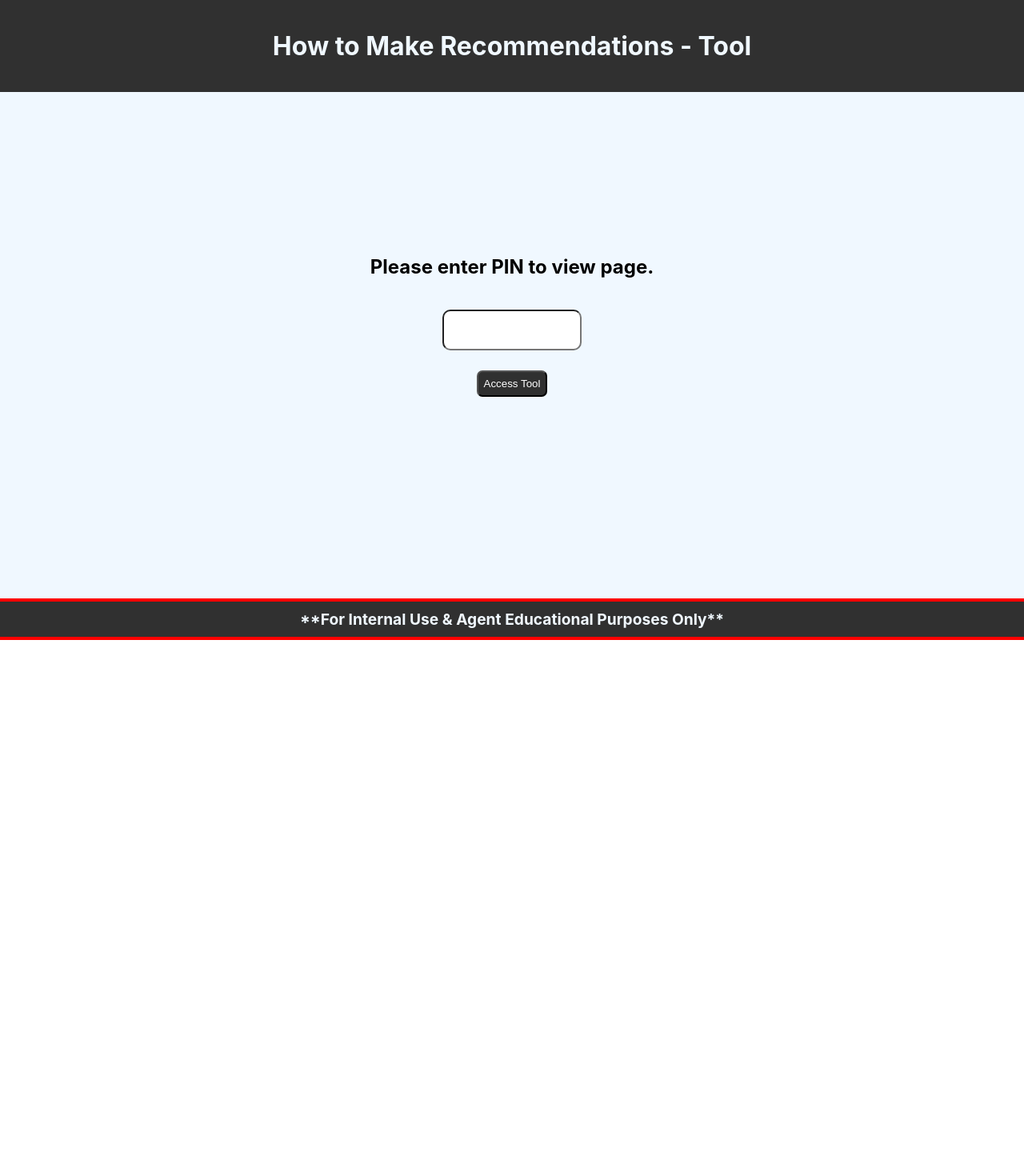
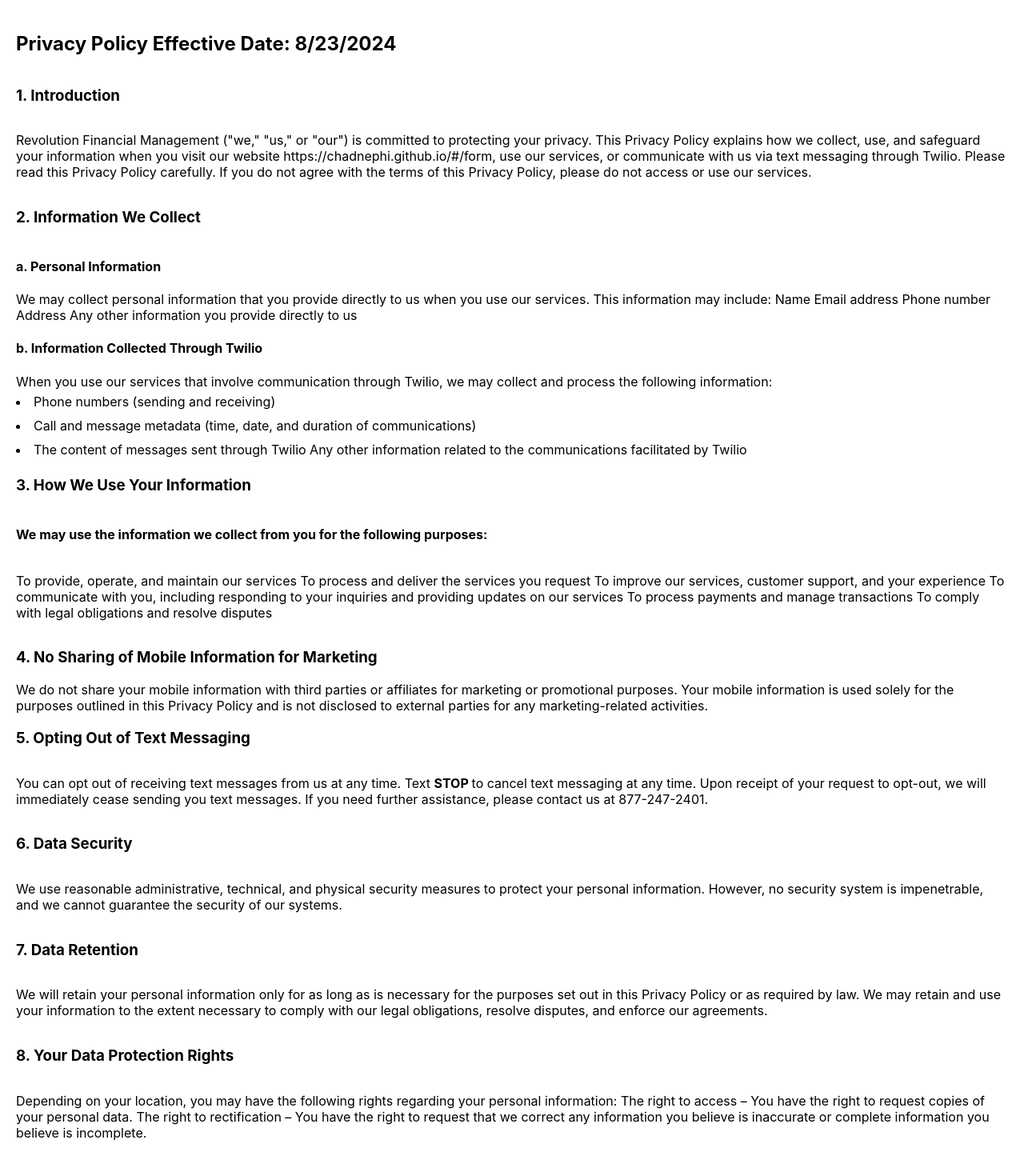
Before and after one commit to chadnephi/RecommendationTool, a React (Create React App) app: page /#/privacy-policy in a window 1280 px wide. Before the commit this address led to /#/auth. Shown: the whole page at 80% size. Before the commit the page ends 800 px from the top, so only its background shows below. Built offline with nearby package versions, Linux system fonts and the light colour scheme.

Commit message:
added Privacy and fixed Form

```diff
--- a/src/App.js
+++ b/src/App.js
@@ -14,6 +14,7 @@ import MidTermGoals from "./Screens/MidTermGoals";
 import AuthScreen from "./Screens/AuthScreen";
 import Home from "./Screens/Home";
 import Form1 from "./Screens/Form";
+import Privacy from "./Screens/Privacy";
 
 function App() {
   const token = "77IEE";
@@ -70,11 +71,9 @@ function App() {
         />
         <Route path="*" element={<Navigate to="/auth" />} />
         <Route path="/form" element={!isAuthorized ? <Form1 /> : <Navigate to="/auth" />} />
+        <Route path="/privacy-policy" element={!isAuthorized ? <Privacy /> : <Navigate to="/auth" />} />
       </Routes>
       {isAuthorized && <Footer />}
-      {/* <Routes>
-        <Route path="*" element={<Navigate to="/auth" />} />
-      </Routes> */}
     </div>
   );
 }
--- a/src/Screens/Form.jsx
+++ b/src/Screens/Form.jsx
@@ -75,14 +75,14 @@ const Form1 = () => {
           and{" "}
           <span>
             <Link
-              to="https://www.worldfinancialgroup.com/legal/privacy-policy"
+              to={"/privacy-policy"}
               target="_blank"
               style={{ color: "#3770BA", textDecoration: "underline" }}
             >
               Privacy Policy
             </Link>
           </span>{" "}
-          for additional details
+          for additional details.
         </p>
       </form>
     </div>
--- /dev/null
+++ b/src/Screens/Privacy.jsx
@@ -0,0 +1,94 @@
+import React from "react";
+
+const Privacy = () => {
+  return (
+    <div
+      style={{
+        display: "flex",
+        flexDirection: "column",
+        alignItems: "flex-start",
+        margin: "20px",
+        textAlign: "start",
+      }}
+    >
+      <h2>Privacy Policy Effective Date: 8/23/2024</h2>
+      <h3>1. Introduction</h3>
+      <p>
+        Revolution Financial Management ("we," "us," or "our") is committed to
+        protecting your privacy. This Privacy Policy explains how we collect,
+        use, and safeguard your information when you visit our website
+        https://chadnephi.github.io/#/form, use our services, or communicate
+        with us via text messaging through Twilio. Please read this Privacy
+        Policy carefully. If you do not agree with the terms of this Privacy
+        Policy, please do not access or use our services.
+      </p>
+      <h3>2. Information We Collect</h3>
+      <h4>a. Personal Information</h4>
+      We may collect personal information that you provide directly to us when
+      you use our services. This information may include: Name Email address
+      Phone number Address Any other information you provide directly to us
+      <h4>b. Information Collected Through Twilio</h4>
+      When you use our services that involve communication through Twilio, we
+      may collect and process the following information:
+      <li>Phone numbers (sending and receiving)</li>
+      <li>
+        Call and message metadata (time, date, and duration of communications)
+      </li>
+      <li>
+        The content of messages sent through Twilio Any other information
+        related to the communications facilitated by Twilio
+      </li>
+      <h3>3. How We Use Your Information</h3>
+      <h4>
+        We may use the information we collect from you for the following
+        purposes:
+      </h4>
+      <p>
+        To provide, operate, and maintain our services To process and deliver
+        the services you request To improve our services, customer support, and
+        your experience To communicate with you, including responding to your
+        inquiries and providing updates on our services To process payments and
+        manage transactions To comply with legal obligations and resolve
+        disputes
+      </p>
+      <h3>4. No Sharing of Mobile Information for Marketing</h3>
+      We do not share your mobile information with third parties or affiliates
+      for marketing or promotional purposes. Your mobile information is used
+      solely for the purposes outlined in this Privacy Policy and is not
+      disclosed to external parties for any marketing-related activities.
+      <h3>5. Opting Out of Text Messaging</h3>
+      <p>
+        You can opt out of receiving text messages from us at any time. Text{" "}
+        <span style={{ fontWeight: "bold" }}>STOP </span>to cancel text
+        messaging at any time. Upon receipt of your request to opt-out, we will
+        immediately cease sending you text messages. If you need further
+        assistance, please contact us at 877-247-2401.
+      </p>
+      <h3>6. Data Security</h3>
+      <p>
+        We use reasonable administrative, technical, and physical security
+        measures to protect your personal information. However, no security
+        system is impenetrable, and we cannot guarantee the security of our
+        systems.
+      </p>
+      <h3>7. Data Retention</h3>
+      <p>
+        We will retain your personal information only for as long as is
+        necessary for the purposes set out in this Privacy Policy or as required
+        by law. We may retain and use your information to the extent necessary
+        to comply with our legal obligations, resolve disputes, and enforce our
+        agreements.
+      </p>
+      <h3>8. Your Data Protection Rights</h3>
+      <p>
+        Depending on your location, you may have the following rights regarding
+        your personal information: The right to access – You have the right to
+        request copies of your personal data. The right to rectification – You
+        have the right to request that we correct any information you believe is
+        inaccurate or complete information you believe is incomplete.
+      </p>
+    </div>
+  );
+};
+
+export default Privacy;
```
